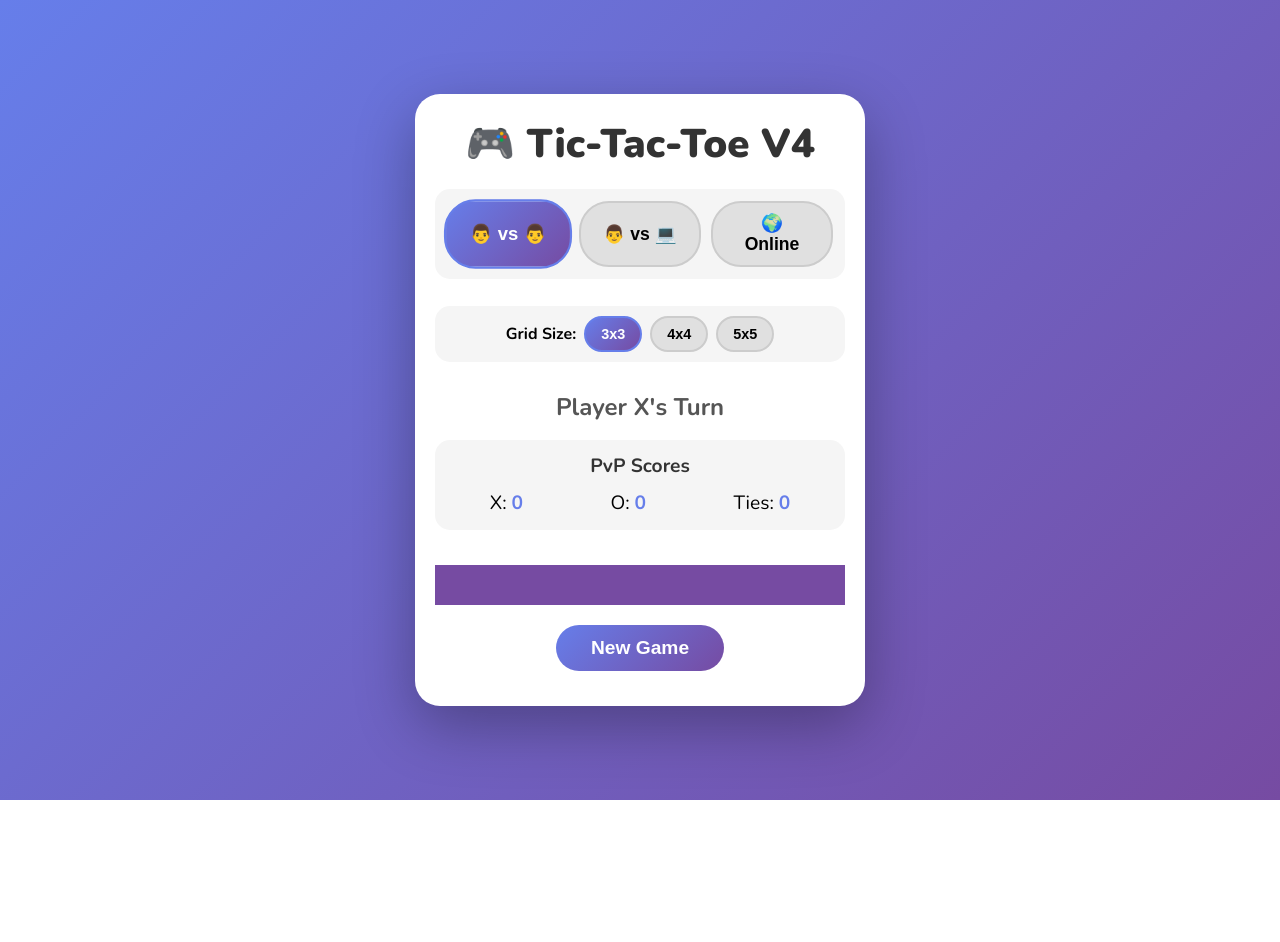
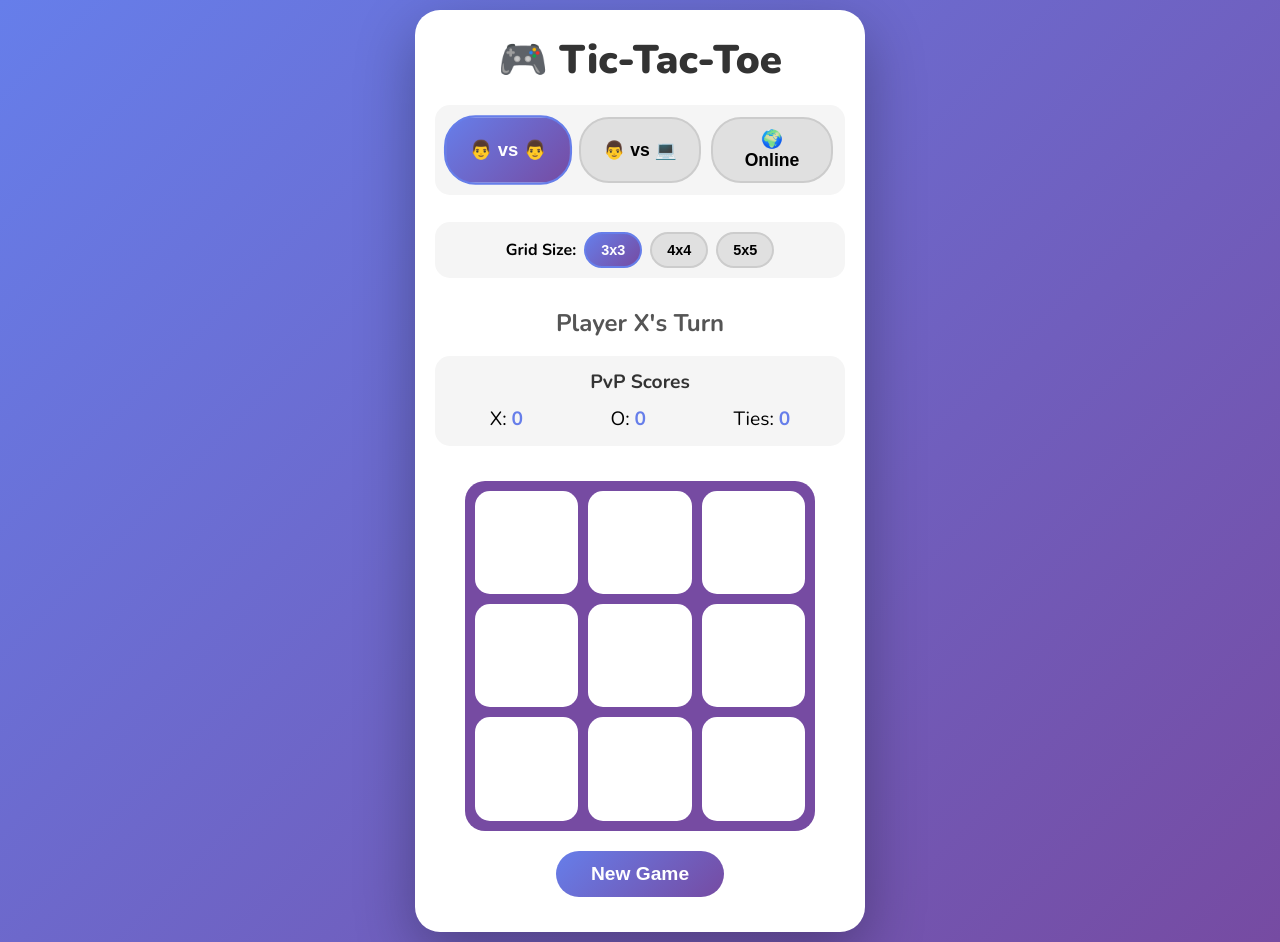
Before and after one commit to Kuntal1111/tic-tac-toe-online, a website built with Vite: page index.html in a window 1280 px wide. Before the commit the page ends 800 px from the top, so only its background shows below. Built offline with nearby package versions, Linux system fonts and the light colour scheme; no server answers.

Commit message:
Fix UI grid overflow and remove version from header (V5.1)

```diff
--- a/index.html
+++ b/index.html
@@ -13,7 +13,7 @@
 
 <body>
     <div class="container">
-        <h1>🎮 Tic-Tac-Toe V4</h1>
+        <h1>🎮 Tic-Tac-Toe</h1>
 
         <div class="mode-selector">
             <button class="mode-btn active" id="pvp-mode">👨 vs 👨</button>
--- a/style.css
+++ b/style.css
@@ -117,6 +117,10 @@ h1 {
     margin: 20px auto;
     background: #764ba2;
     padding: 10px;
+    border-radius: 20px;
+    width: 100%;
+    max-width: 350px;
+    aspect-ratio: 1;
 }
 
 .cell {
```
Also changed, not shown: 1 other file.
